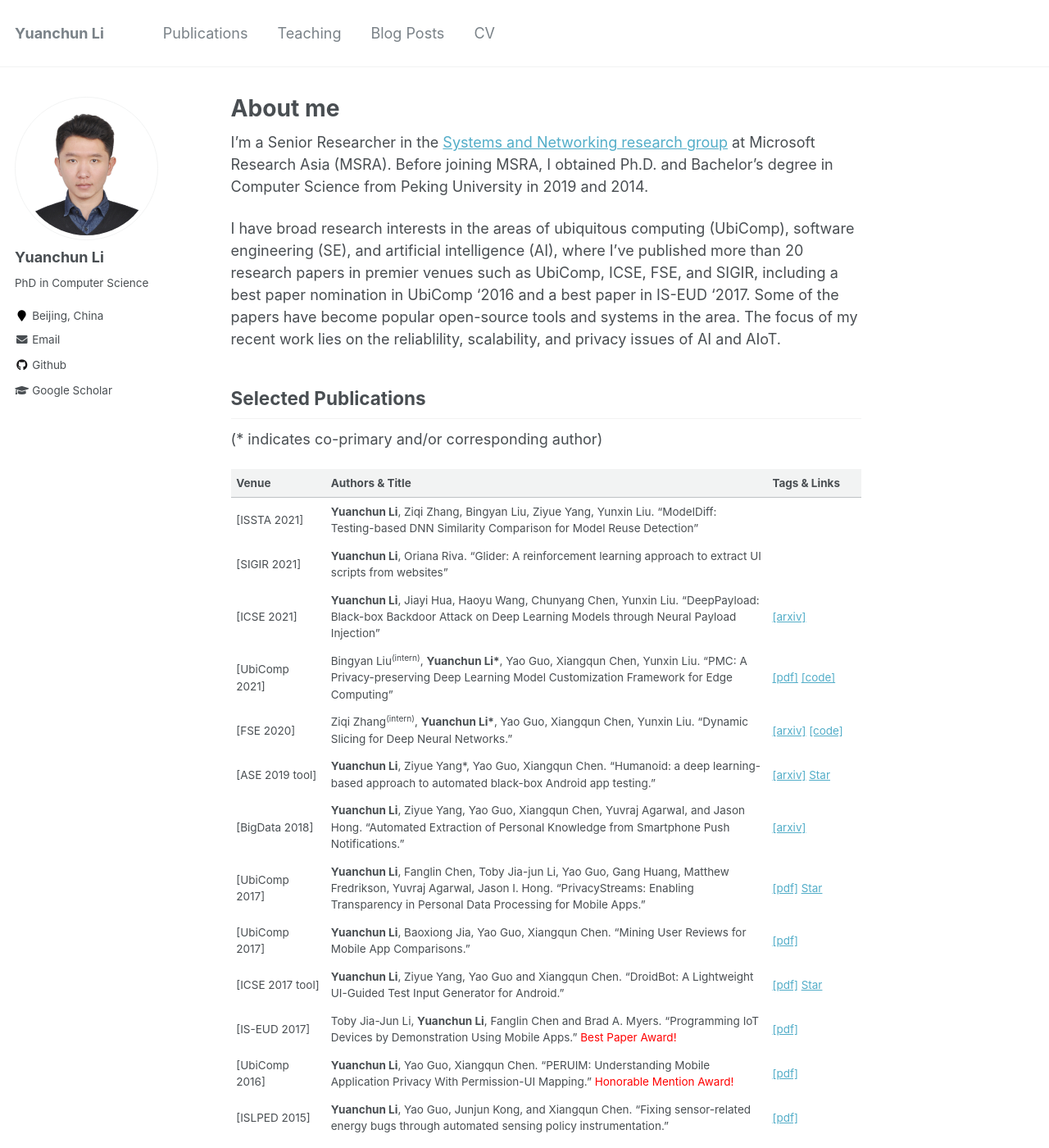
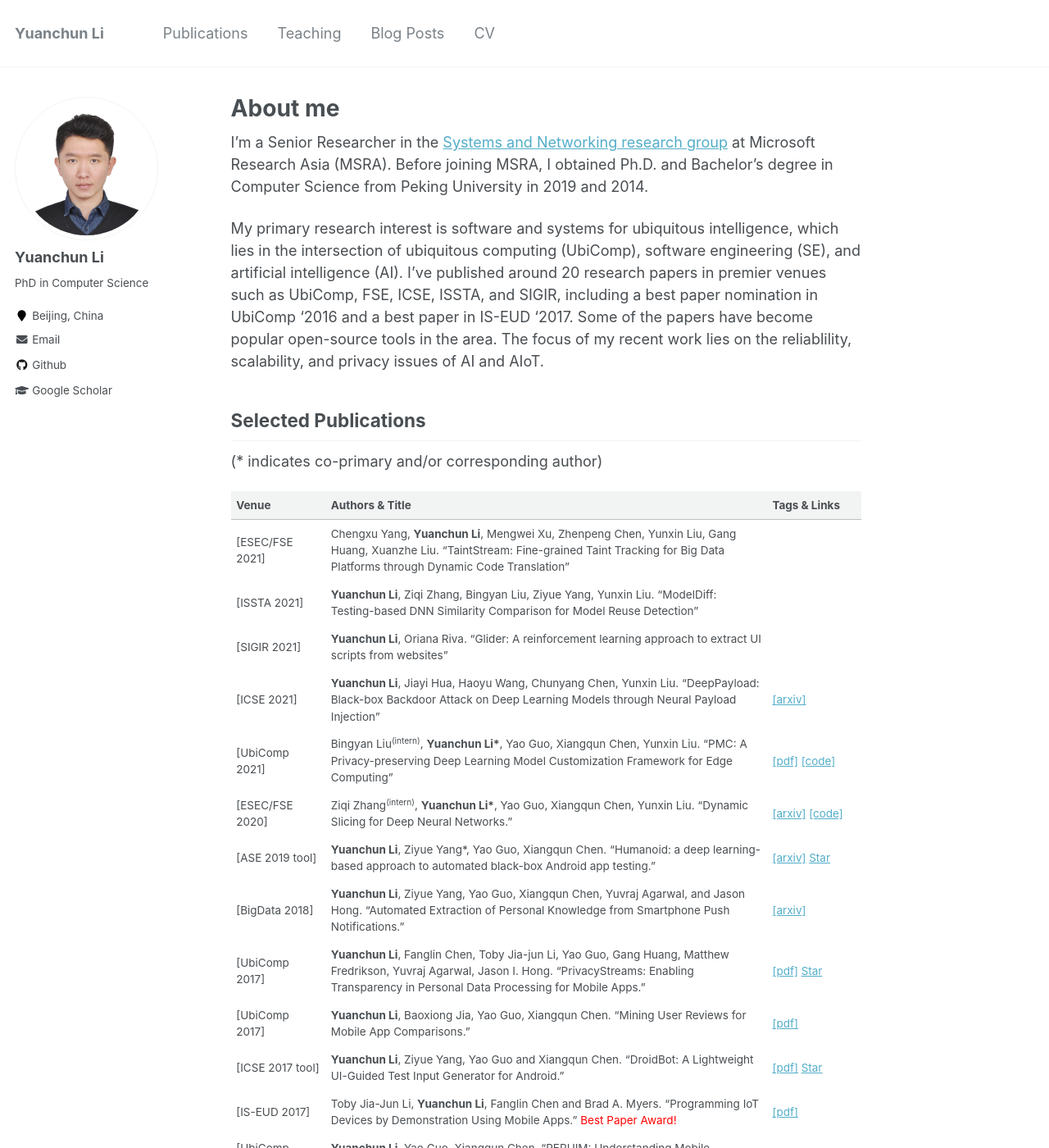
Before and after one commit to yuanchun-li/yuanchun-li.github.io, a Jekyll site: the page built from _pages/about.md, in a window 1280 px wide and 1400 px high. Shown: the whole window at 82% size. Built offline with Jekyll 4.4.1, drawn with Linux system fonts in a browser that asks for light colours.

Commit message:
update homepage

```diff
--- a/_pages/about.md
+++ b/_pages/about.md
@@ -10,7 +10,7 @@ redirect_from:
 
 I'm a Senior Researcher in the [Systems and Networking research group](https://www.microsoft.com/en-us/research/group/systems-and-networking-research-group-asia/) at Microsoft Research Asia (MSRA). Before joining MSRA, I obtained Ph.D. and Bachelor's degree in Computer Science from Peking University in 2019 and 2014.
 
-I have broad research interests in the areas of ubiquitous computing (UbiComp), software engineering (SE), and artificial intelligence (AI), where I've published more than 20 research papers in premier venues such as UbiComp, ICSE, FSE, and SIGIR, including a best paper nomination in UbiComp ‘2016 and a best paper in IS-EUD ‘2017. Some of the papers have become popular open-source tools and systems in the area. The focus of my recent work lies on the reliablility, scalability, and privacy issues of AI and AIoT.
+My primary research interest is software and systems for ubiquitous intelligence, which lies in the intersection of ubiquitous computing (UbiComp), software engineering (SE), and artificial intelligence (AI). I’ve published around 20 research papers in premier venues such as UbiComp, FSE, ICSE, ISSTA, and SIGIR, including a best paper nomination in UbiComp ‘2016 and a best paper in IS-EUD ‘2017. Some of the papers have become popular open-source tools in the area. The focus of my recent work lies on the reliablility, scalability, and privacy issues of AI and AIoT.
 
 
 ## Selected Publications
@@ -36,11 +36,12 @@ table th:nth-of-type(3) {
 
 | Venue | Authors & Title | Tags & Links |
 |----|----|----|
+| [ESEC/FSE 2021] | Chengxu Yang, **Yuanchun Li**, Mengwei Xu, Zhenpeng Chen, Yunxin Liu, Gang Huang, Xuanzhe Liu. "TaintStream: Fine-grained Taint Tracking for Big Data Platforms through Dynamic Code Translation" |  |
 | [ISSTA 2021] | **Yuanchun Li**, Ziqi Zhang, Bingyan Liu, Ziyue Yang, Yunxin Liu. "ModelDiff: Testing-based DNN Similarity Comparison for Model Reuse Detection" |  |
 | [SIGIR 2021] | **Yuanchun Li**, Oriana Riva. "Glider: A reinforcement learning approach to extract UI scripts from websites" |  |
 | [ICSE 2021] | **Yuanchun Li**, Jiayi Hua, Haoyu Wang, Chunyang Chen, Yunxin Liu. "DeepPayload: Black-box Backdoor Attack on Deep Learning Models through Neural Payload Injection" | [[arxiv]](https://arxiv.org/pdf/2101.06896.pdf) |
 | [UbiComp 2021]  | Bingyan Liu<sup>(intern)</sup>, **Yuanchun Li\***, Yao Guo, Xiangqun Chen, Yunxin Liu. "PMC: A Privacy-preserving Deep Learning Model Customization Framework for Edge Computing" | [[pdf]]({{site.baseurl}}/static/files/UbiComp2021_PMC.pdf) [[code]](https://github.com/ziqi-zhang/NNSlicer) |
-| [FSE 2020] | Ziqi Zhang<sup>(intern)</sup>, **Yuanchun Li\***, Yao Guo, Xiangqun Chen, Yunxin Liu. "Dynamic Slicing for Deep Neural Networks." | [[arxiv]](https://arxiv.org/pdf/2009.13747.pdf) [[code]](https://github.com/ziqi-zhang/NNSlicer) |
+| [ESEC/FSE 2020] | Ziqi Zhang<sup>(intern)</sup>, **Yuanchun Li\***, Yao Guo, Xiangqun Chen, Yunxin Liu. "Dynamic Slicing for Deep Neural Networks." | [[arxiv]](https://arxiv.org/pdf/2009.13747.pdf) [[code]](https://github.com/ziqi-zhang/NNSlicer) |
 | [ASE 2019 tool] | **Yuanchun Li**, Ziyue Yang*, Yao Guo, Xiangqun Chen. "Humanoid: a deep learning-based approach to automated black-box Android app testing." | [[arxiv]](https://arxiv.org/abs/1901.02633) <a class="github-button" href="https://github.com/yzygitzh/Humanoid" data-show-count="true" aria-label="Star Humanoid on GitHub">Star</a> |
 | [BigData 2018] | **Yuanchun Li**, Ziyue Yang, Yao Guo, Xiangqun Chen, Yuvraj Agarwal, and Jason Hong. "Automated Extraction of Personal Knowledge from Smartphone Push Notifications." | [[arxiv]](https://arxiv.org/pdf/1808.02013.pdf) |
 | [UbiComp 2017] | **Yuanchun Li**, Fanglin Chen, Toby Jia-jun Li, Yao Guo, Gang Huang, Matthew Fredrikson, Yuvraj Agarwal, Jason I. Hong. "PrivacyStreams: Enabling Transparency in Personal Data Processing for Mobile Apps." | [[pdf]]({{site.baseurl}}/static/files/UbiComp2017_PrivacyStreams.pdf) <a class="github-button" href="https://github.com/PrivacyStreams/PrivacyStreams" data-show-count="true" aria-label="Star PrivacyStreams/PrivacyStreams on GitHub">Star</a> |
```
